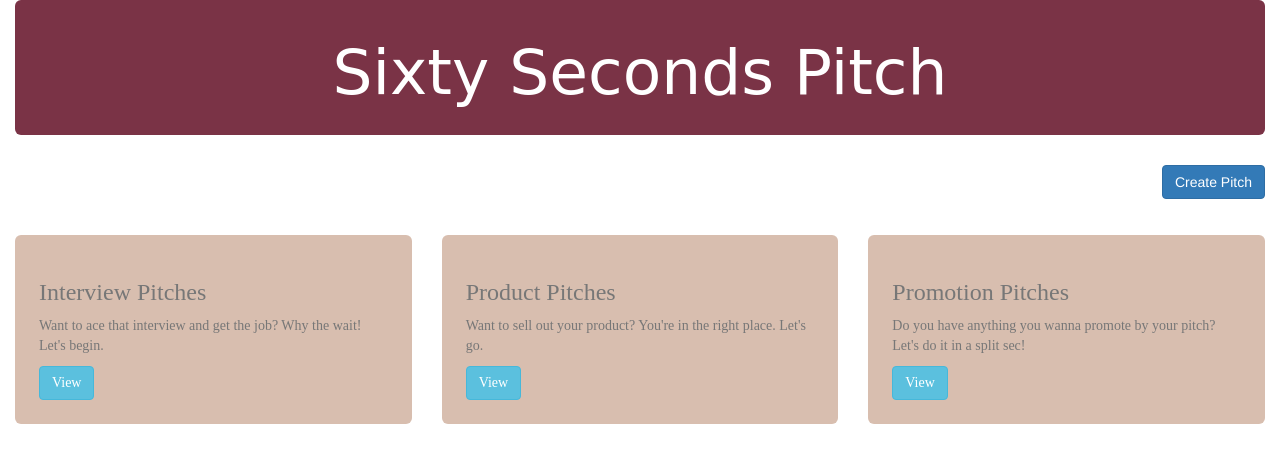
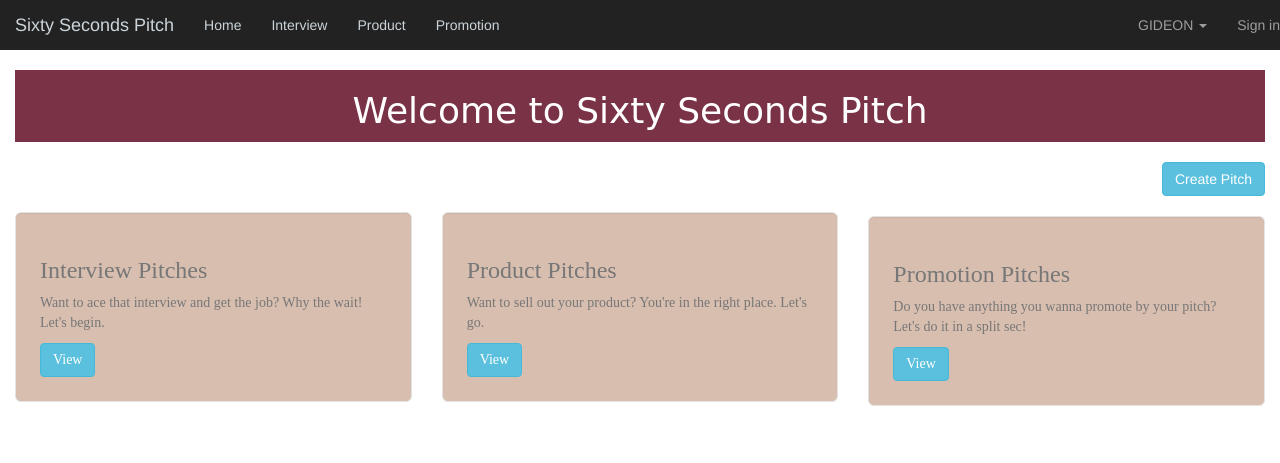
Before and after one commit to Gideon-Muriithi/sixty_sec_pitch, a Flask app: page / in a window 1280 px wide. Shown: the top 463 px of the page. Run offline with Flask 2, Linux system fonts and the light colour scheme; some libraries are stand-ins or nearby versions.

Commit message:
This commit adds the navbar

```diff
--- a/app/templates/base.html
+++ b/app/templates/base.html
@@ -12,6 +12,10 @@
     {% endif %}
 </head>
 <body>
+    {% block navbar %}
+        {% include 'navbar.html' %}
+    {% endblock %}
+
    <!-- Content block -->
 
    {% block content %}
--- a/app/templates/index.html
+++ b/app/templates/index.html
@@ -4,33 +4,34 @@
 <!-- Content block -->
 {% block content %}
 
-<div class="container-fluid">
-    <div class="jumbotron text-center"
-        style="background-color: rgb(122, 51, 70); color: #fff; padding: 18px 25px; font-family: 'Monoton', cursive;">
-        <h1>Sixty Seconds Pitch</h1>
+<div class="container-fluid" style="margin-top: 70px;">
+    <div class="card" style="background-color: rgb(122, 51, 70); color:
+        #fff; padding: 1px 2px; font-family: 'Monoton', cursive; text-align: center">
+        <h1>Welcome to Sixty Seconds Pitch</h1>
     </div>
-    <div style="padding-bottom: 20px; float: right;">
-        <a href="#" class="btn btn-primary">Create Pitch</a>
+    <br>
+    <div style="padding-bottom: 20px; float: right; ">
+        <a href="#" class="btn btn-info">Create Pitch</a>
     </div>
 
-    <div style="font-family: 'Cormorant Upright', serif; margin-top: 100px">
+    <div style="font-family: 'Cormorant Upright', serif; margin-top: 50px">
         <div class="row">
             <div class="col-md-4">
-                <div class="well-lg text-muted" style="background-color: rgb(216, 190, 175)">
+                <div class="well well-lg text-muted" style="background-color: rgb(216, 190, 175)">
                     <h3>Interview Pitches</h3>
                     <p>Want to ace that interview and get the job? Why the wait! Let's begin.</p>
                     <a href="#" class="btn btn-info -center">View</a>
                 </div>
             </div>
             <div class="col-md-4">
-                <div class="well-lg text-muted" style="background-color: rgb(216, 190, 175)">
+                <div class="well well-lg text-muted" style="background-color: rgb(216, 190, 175)">
                     <h3>Product Pitches</h3>
                     <p>Want to sell out your product? You're in the right place. Let's go.</p>
                     <a href="#" class="btn btn-info -center">View</a>
                 </div>
             </div>
             <div class="col-md-4">
-                <div class="well-lg text-muted" style="background-color: rgb(216, 190, 175)">
+                <div class="well well-lg text-muted" style="background-color: rgb(216, 190, 175)">
                     <h3>Promotion Pitches</h3>
                     <p>Do you have anything you wanna promote by your pitch? Let's do it in a split sec!</p>
                     <a href="#" class="btn btn-info -center">View</a>
--- a/app/templates/navbar.html
+++ b/app/templates/navbar.html
@@ -0,0 +1,39 @@
+<header class="nav-header">
+        <div class="container-fluid">
+<div class="navbar-inverse role=navigation navbar-fixed-top scrolling-navbar navbar-expand-lg">
+        <div class="navbar-header">
+            <button type="button" class="navbar-toggle" data-toggle="collapse" data-target=".navbar-collapse">
+                <span class="sr-only">Toggle navigation</span>
+                <span class="icon-bar"></span>
+                <span class="icon-bar"></span>
+                <span class="icon-bar"></span>
+            </button>
+            <a href="/" class="navbar-brand mr-4" style="color: #cbd5db; font-weight: 500;"> Sixty Seconds Pitch </a>
+        </div>
+        <div class="navbar-collapse collapse">
+            <ul class="nav navbar-nav">
+                <li><a style="color: #cbd5db; font-weight: 500;" href="/">Home</a></li>
+                <li><a style="color: #cbd5db; font-weight: 500;" href="#">Interview</a></li>
+                <li><a style="color: #cbd5db; font-weight: 500;" href="#">Product</a></li>
+                <li><a style="color: #cbd5db; font-weight: 500;" href="#">Promotion</a></li>
+            </ul>
+
+            <ul class="nav navbar-nav navbar-right">
+
+                    <li class="dropdown"><a href="#" class="dropdown-toggle" data-toggle="dropdown" role="button" aria-haspopup="true" aria-expanded="false"> GIDEON <span class="caret"></span></a>
+                        <ul class="dropdown-menu">
+                            <li><a href="#">Profile</a></li>
+                            <li><a href="#">My Pitches</a></li>
+                            <li role="separator" class="divider"></li>
+                            <li><a href="#">Sign out</a></li>
+                        </ul>
+                    </li>
+
+                    <li><a href="#">Sign in</a></li>
+                </ul>
+
+
+        </div>
+    </div>
+</div>
+</header>
```
